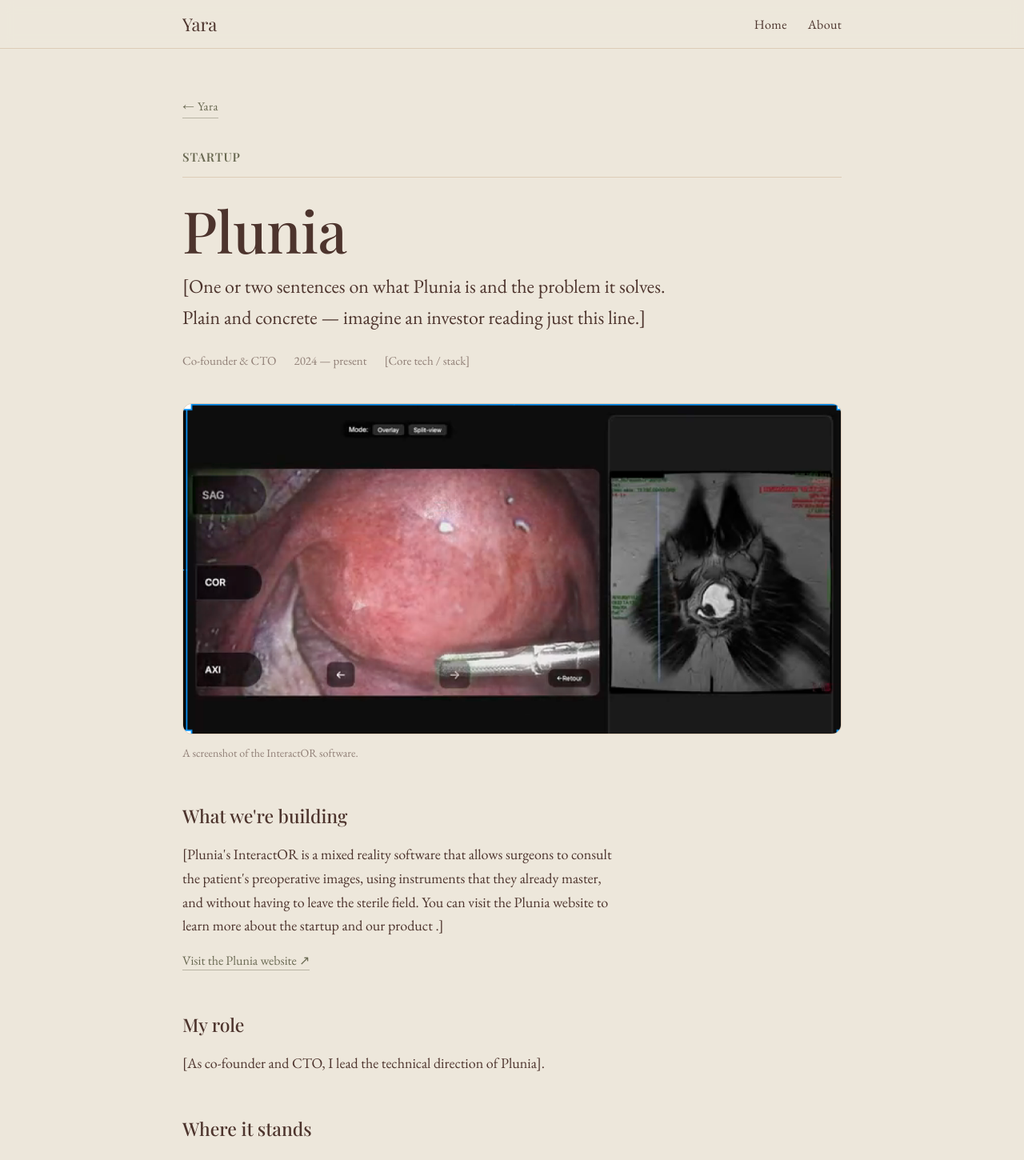
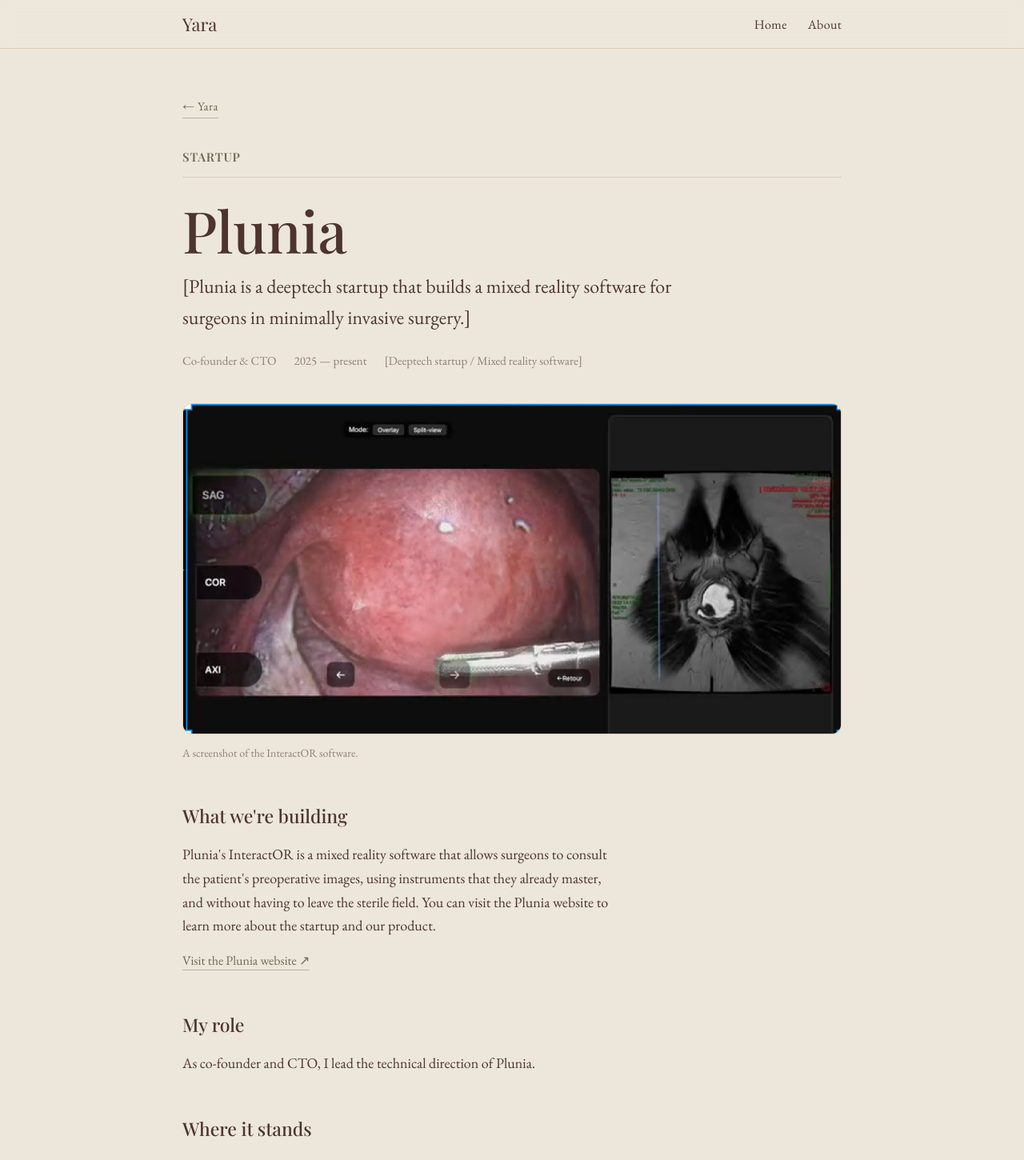
Before and after one commit to YaraIbrahimAnwar/portfolio, a Next.js app: page /plunia in a window 1280 px wide. Shown: the top 1450 px of the page at 80% size. Built offline with nearby package versions, Linux system fonts and the light colour scheme; a web font is replaced by a local one.

Commit message:
added plunia details

```diff
--- a/app/plunia/page.jsx
+++ b/app/plunia/page.jsx
@@ -13,13 +13,12 @@
         <p className="eyebrow">Startup</p>
         <h1>Plunia</h1>
         <p className="lead">
-          [One or two sentences on what Plunia is and the problem it solves. Plain and concrete —
-          imagine an investor reading just this line.]
+          [Plunia is a deeptech startup that builds a mixed reality software for surgeons in minimally invasive surgery.]
         </p>
         <div className="meta-row">
           <span>Co-founder &amp; CTO</span>
-          <span>2024 — present</span>
-          <span>[Core tech / stack]</span>
+          <span>2025 — present</span>
+          <span>[Deeptech startup / Mixed reality software]</span>
         </div>
 
 
@@ -28,9 +27,9 @@
 
         <div className="prose">
           <h2 className="h2">What we&apos;re building</h2>
-          <p>[Plunia's InteractOR is a mixed reality software that allows surgeons to consult the patient's preoperative images, using instruments
+          <p> Plunia's InteractOR is a mixed reality software that allows surgeons to consult the patient's preoperative images, using instruments
             that they already master, and without having to leave the sterile field.
-            You can visit the Plunia website to learn more about the startup and our product .]</p>
+            You can visit the Plunia website to learn more about the startup and our product.</p>
 
 
           <p className="project-links">
@@ -39,7 +38,7 @@
 
           <h2 className="h2">My role</h2>
           <p>
-            [As co-founder and CTO, I lead the technical direction of Plunia].
+            As co-founder and CTO, I lead the technical direction of Plunia.
           </p>
 
           <h2 className="h2">Where it stands</h2>
```
